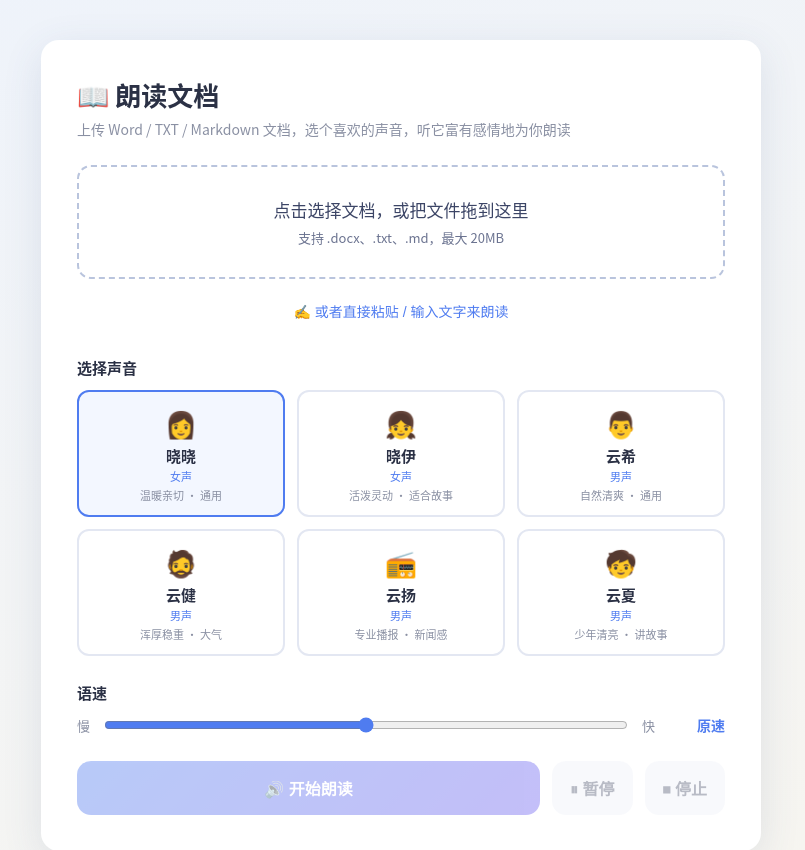
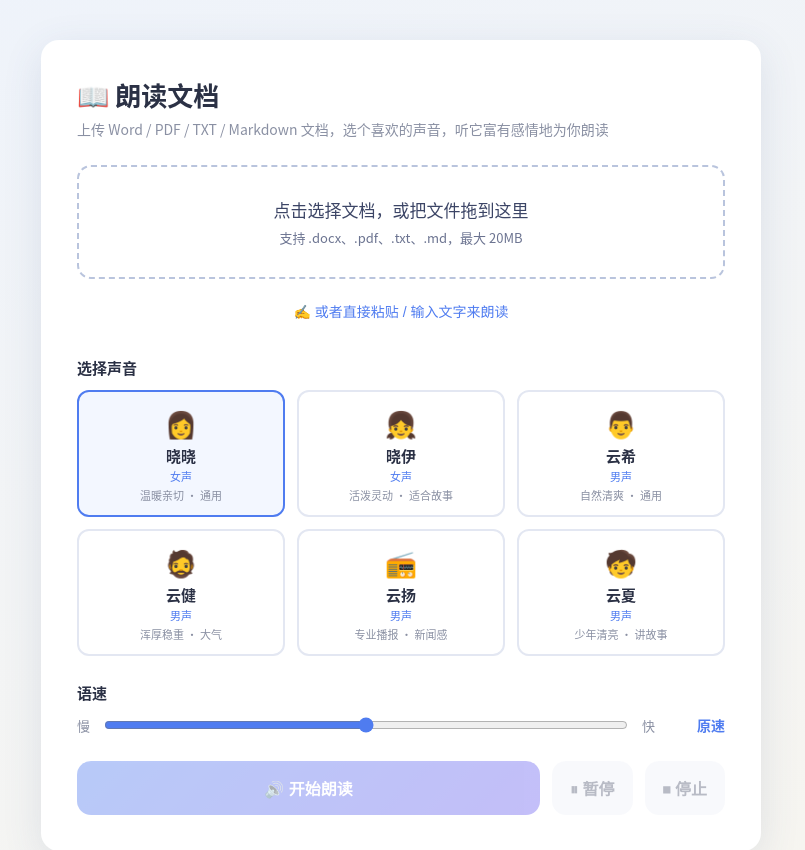
Before and after one commit to wangyongping2025-png/my-first-code, a Flask app: page / in a window 1280 px wide. Shown: the top 850 px of the page, without its empty margins (239-1044 px from the left). Run offline with Flask 3, Linux system fonts and the light colour scheme.

Commit message:
新增 PDF 支持：可上传 PDF 朗读（扫描件无文字时给出友好提示）

```diff
--- a/langdu/app.py
+++ b/langdu/app.py
@@ -22,6 +22,7 @@ import re
 
 import edge_tts
 from docx import Document
+from pypdf import PdfReader
 from flask import Flask, jsonify, render_template, request, send_file
 
 app = Flask(__name__)
@@ -75,6 +76,17 @@ def read_md(data: bytes) -> str:
     return text.strip()
 
 
+def read_pdf(data: bytes) -> str:
+    """读取 PDF，逐页提取文字。"""
+    reader = PdfReader(io.BytesIO(data))
+    pages = [(page.extract_text() or "").strip() for page in reader.pages]
+    text = "\n".join(p for p in pages if p)
+    text = re.sub(r"\n{3,}", "\n\n", text)
+    if not text.strip():
+        raise ValueError("这个 PDF 里没有可提取的文字，可能是扫描件（图片型 PDF），无法朗读")
+    return text.strip()
+
+
 def extract_text(filename: str, data: bytes) -> str:
     name = filename.lower()
     if name.endswith(".docx"):
@@ -83,9 +95,11 @@ def extract_text(filename: str, data: bytes) -> str:
         return read_md(data)
     if name.endswith(".txt"):
         return read_txt(data).strip()
+    if name.endswith(".pdf"):
+        return read_pdf(data)
     if name.endswith(".doc"):
         raise ValueError("暂不支持老版 .doc 格式，请用 Word 另存为 .docx 后再上传")
-    raise ValueError("只支持 .docx、.txt、.md 格式的文档")
+    raise ValueError("只支持 .docx、.pdf、.txt、.md 格式的文档")
 
 
 # ---------- 语音合成 ----------
--- a/langdu/requirements.txt
+++ b/langdu/requirements.txt
@@ -2,3 +2,4 @@ flask>=3.0
 edge-tts>=7.0
 python-docx>=1.1
 pywebview>=5.0
+pypdf>=4.0
--- a/langdu/templates/index.html
+++ b/langdu/templates/index.html
@@ -135,14 +135,14 @@
 <body>
 <div class="card">
   <h1>📖 朗读文档</h1>
-  <div class="subtitle">上传 Word / TXT / Markdown 文档，选个喜欢的声音，听它富有感情地为你朗读</div>
+  <div class="subtitle">上传 Word / PDF / TXT / Markdown 文档，选个喜欢的声音，听它富有感情地为你朗读</div>
 
   <div class="drop" id="drop">
     <div class="big">点击选择文档，或把文件拖到这里</div>
-    <div class="small">支持 .docx、.txt、.md，最大 20MB</div>
+    <div class="small">支持 .docx、.pdf、.txt、.md，最大 20MB</div>
     <div class="filename" id="filename"></div>
   </div>
-  <input type="file" id="fileInput" accept=".docx,.txt,.md,.markdown">
+  <input type="file" id="fileInput" accept=".docx,.pdf,.txt,.md,.markdown,application/pdf">
 
   <button class="pasteToggle" id="pasteToggle">✍️ 或者直接粘贴 / 输入文字来朗读</button>
 
```
